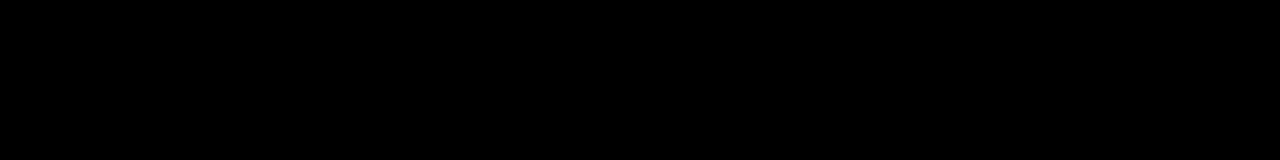
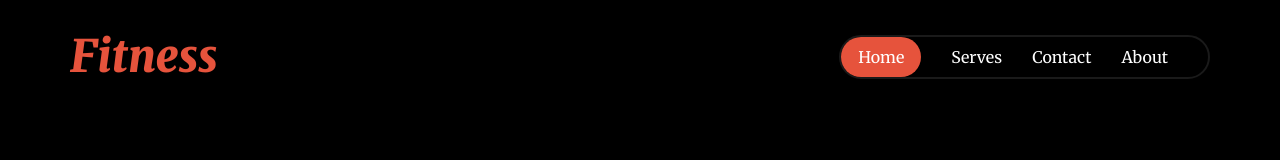
Before and after one commit to Shahil-Dev/Fitness, a plain HTML site: page index.html in a window 1280 px wide. Drawn offline with Linux system fonts and the light colour scheme.

Commit message:
navbar done

```diff
--- a/index.html
+++ b/index.html
@@ -8,7 +8,23 @@
    <link rel="shortcut icon" href="./Images/fitness.jpg" type="image/x-icon">
 </head>
 <body>
-    <header></header>
+    <header>
+        <nav class="nav display-flex">
+            <div class="brand">
+    <h1 class="fit"> Fitness</h1>
+    <img class="menu" src="./Images/menu (1).png" alt="">
+            </div>
+            <div>
+     <ul class="nav-ul  display-flex">
+        <li class="nav-item"><a class="nav-link" href=""><p id="nav-id">Home</p></a></li>
+        <li class="nav-item"><a class="nav-link" href="">Serves</a></li>
+        <li class="nav-item"><a class="nav-link" href="">Contact</a></li>
+        <li class="nav-item"><a class="nav-link" href="">About</a></li>
+        <li class="nav-item"><a class="nav-link" href=""></a></li>
+     </ul>
+            </div>
+        </nav>
+    </header>
     <main></main>
     <footer></footer>
 </body>
--- a/style.css
+++ b/style.css
@@ -7,4 +7,72 @@
 body{
     background: rgb(0, 0, 0);
     font-family: "Merriweather", serif;
+    color: white;
 }
+.display-flex{
+    display: flex;
+}
+.nav{
+    justify-content: space-between;
+    align-items: center;
+    margin: 30px 70px;
+}
+.nav-item{
+    list-style: none;
+}
+.nav-link{
+    text-decoration: none;
+    color: white;
+}
+.fit{
+    color: rgb(230, 83, 60);
+    font-size: 2.8rem;
+    font-weight: 800;
+    line-height: 120%;
+    letter-spacing: 0%;
+    text-align: left;
+    font-style: italic;
+}
+.nav-ul{
+    align-items: center;
+    gap: 30px;
+    border: 2px solid rgba(255, 255, 255, 0.1);
+    border-radius: 40px;
+    padding-right: 10px;
+}
+#nav-id{
+    border-radius: 46px;
+    background: rgb(230, 83, 60);
+    width: 60px;
+    padding: 10px;
+    text-align: center;
+}
+.nav-link:hover {
+    border-radius: 46px;
+    background: rgb(230, 83, 60);
+    width: auto;
+    padding: 10px;
+
+}
+.menu{
+    display: none;
+}
+
+/*Responsive media query*/
+@media (max-width: 576px) {
+    .brand{
+        display: flex;
+        justify-content: space-between;
+        gap: 160px;
+    }
+    .fit{
+        margin-left: -50px;
+    }
+    .menu{
+        display: block;
+        width: 60px;
+    }
+    .nav-ul{
+        display: none;
+    }
+}
```
Also changed, not shown: Images/menu (1).png (added).
